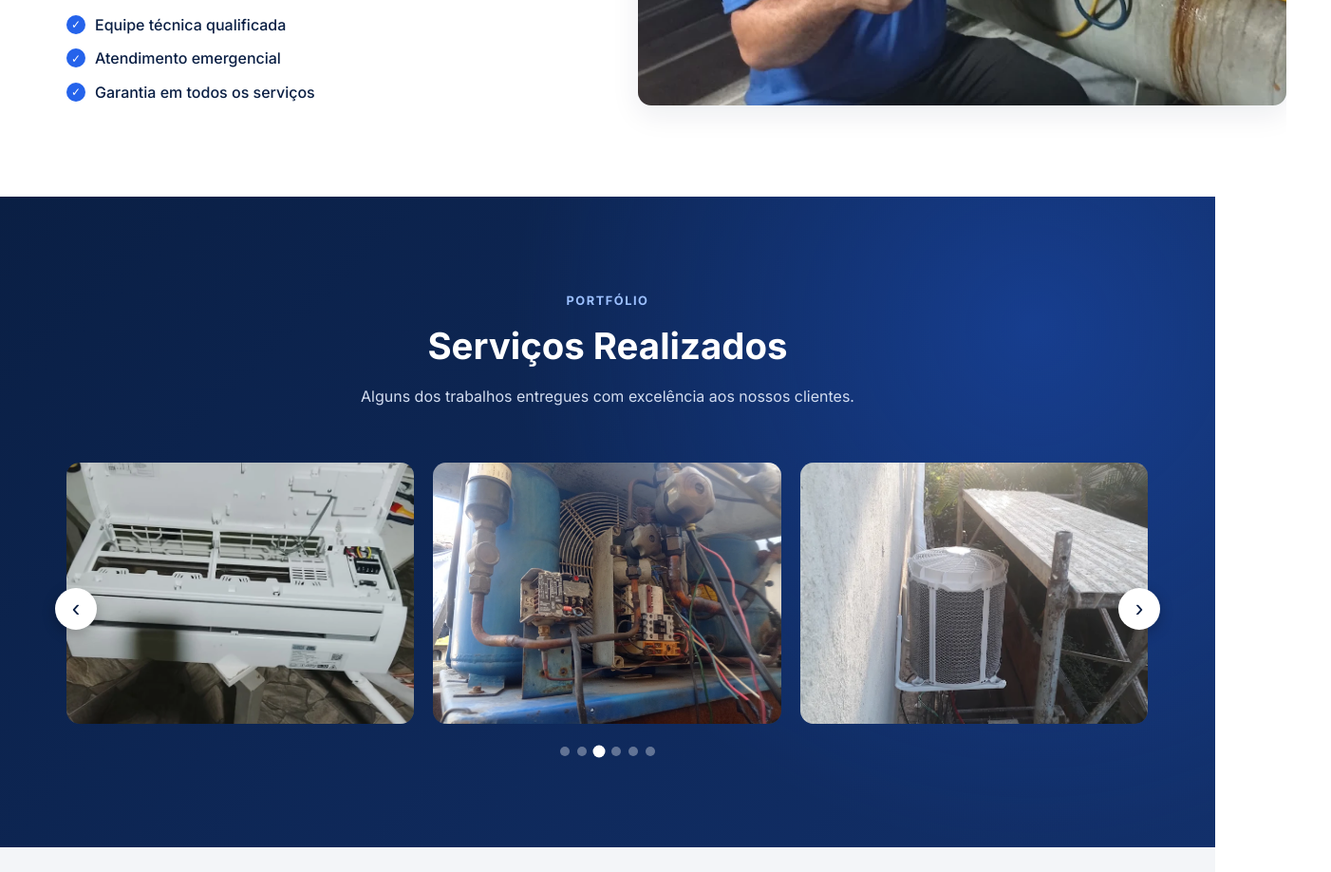
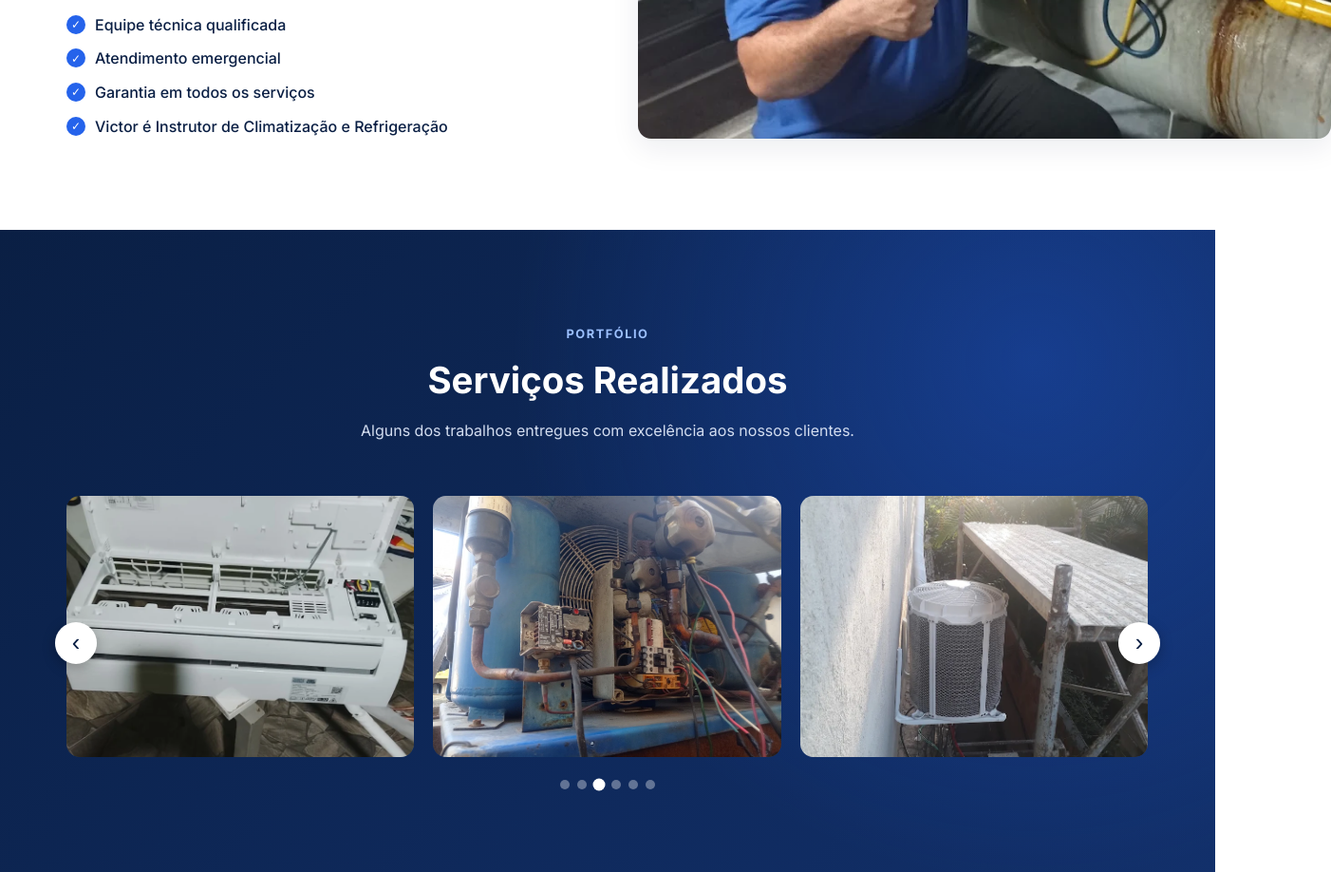
Before and after one commit to digital-nexvg/victorrepara, a plain HTML site: page index.html in a window 1280 px wide. Shown: the part 1860-2778 px from the top of the page at 95% size, 1402 px wide, since content can reach past the window. Drawn offline with Linux system fonts and the light colour scheme; files whose address does not match are found by name.

Commit message:
add victor instrutor

```diff
--- a/index.html
+++ b/index.html
@@ -129,6 +129,7 @@
             <li>Equipe técnica qualificada</li>
             <li>Atendimento emergencial</li>
             <li>Garantia em todos os serviços</li>
+            <li>Victor é Instrutor de Climatização e Refrigeração</li>
           </ul>
         </div>
         <div class="about__image reveal">
```
